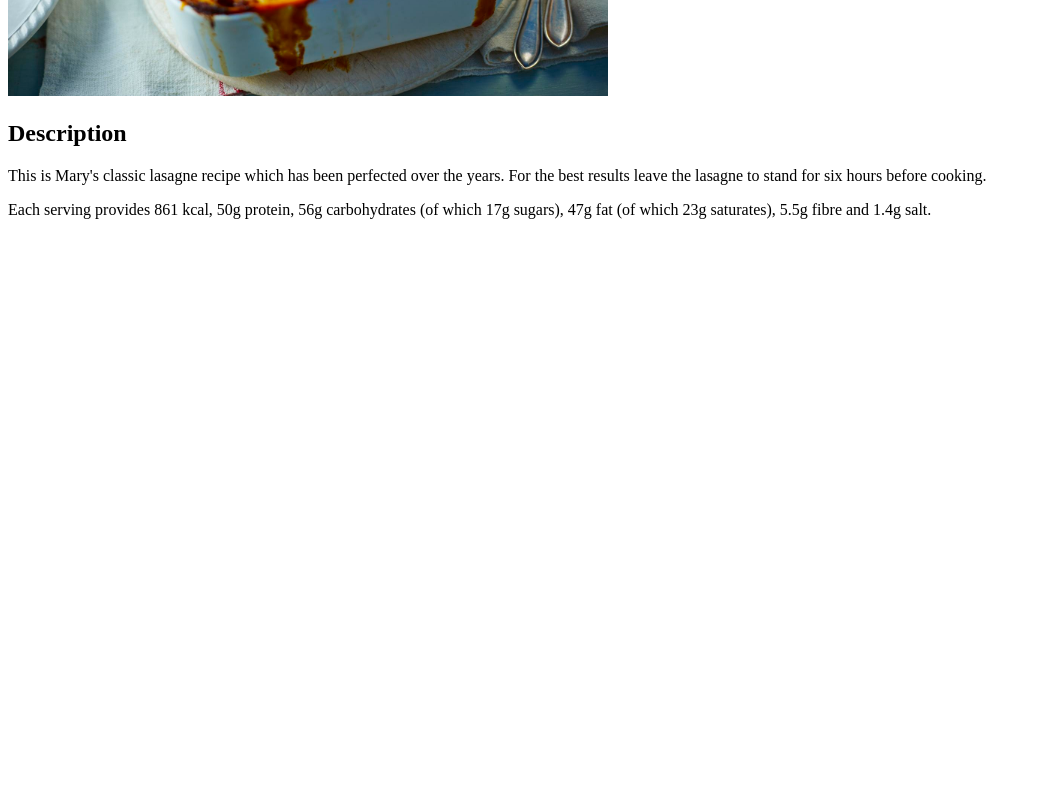
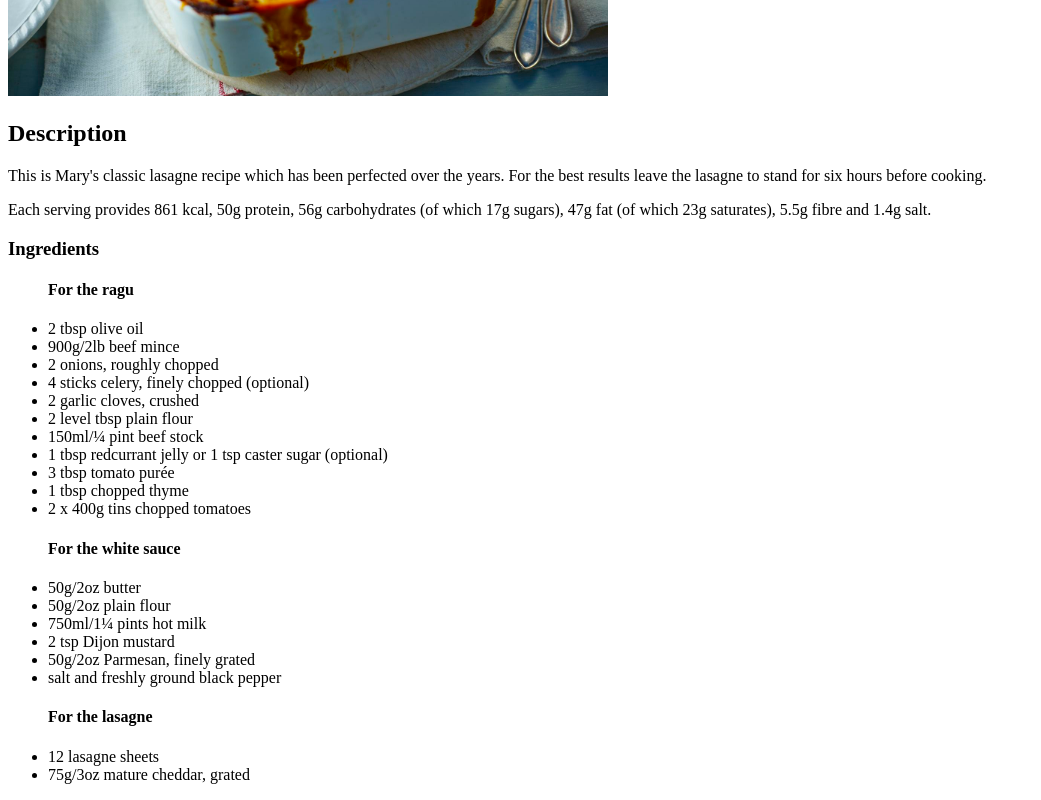
Before and after one commit to stevecottle/odin-recipes, a plain HTML site: page recipes/lasagna.html in a window 1280 px wide. Shown: the part 347-1147 px from the top of the page, without its empty margins (0-1041 px from the left). Before the commit the page ends 800 px from the top, so only its background shows below. Drawn offline with Linux system fonts and the light colour scheme.

Commit message:
Added ingredients list

```diff
--- a/recipes/lasagna.html
+++ b/recipes/lasagna.html
@@ -13,5 +13,37 @@
     <h2>Description</h2>
     <p>This is Mary's classic lasagne recipe which has been perfected over the years. For the best results leave the lasagne to stand for six hours before cooking.</p>
     <p>Each serving provides 861 kcal, 50g protein, 56g carbohydrates (of which 17g sugars), 47g fat (of which 23g saturates), 5.5g fibre and 1.4g salt.</p>
+    <h3>Ingredients</h3>
+
+    <ul>
+        <h4><strong>For the ragu</strong></h4>
+        <li>2 tbsp olive oil</li>
+        <li>900g/2lb beef mince</li>
+        <li>2 onions, roughly chopped</li>
+        <li>4 sticks celery, finely chopped (optional)</li>
+        <li>2 garlic cloves, crushed</li>
+        <li>2 level tbsp plain flour</li>
+        <li>150ml/¼ pint beef stock</li>
+        <li>1 tbsp redcurrant jelly or 1 tsp caster sugar (optional)</li>
+        <li>3 tbsp tomato purée</li>
+        <li>1 tbsp chopped thyme</li>
+        <li>2 x 400g tins chopped tomatoes</li>
+    </ul>
+
+    <ul>
+        <h4><strong>For the white sauce</strong></h4>
+        <li>50g/2oz butter</li>
+        <li>50g/2oz plain flour</li>
+        <li>750ml/1¼ pints hot milk</li>
+        <li>2 tsp Dijon mustard</li>
+        <li>50g/2oz Parmesan, finely grated</li>
+        <li>salt and freshly ground black pepper</li>
+    </ul>
+
+    <ul>
+        <h4><strong>For the lasagne</strong></h4>
+        <li>12 lasagne sheets</li>
+        <li>75g/3oz mature cheddar, grated</li>
+    </ul>
 </body>
 </html>
```
